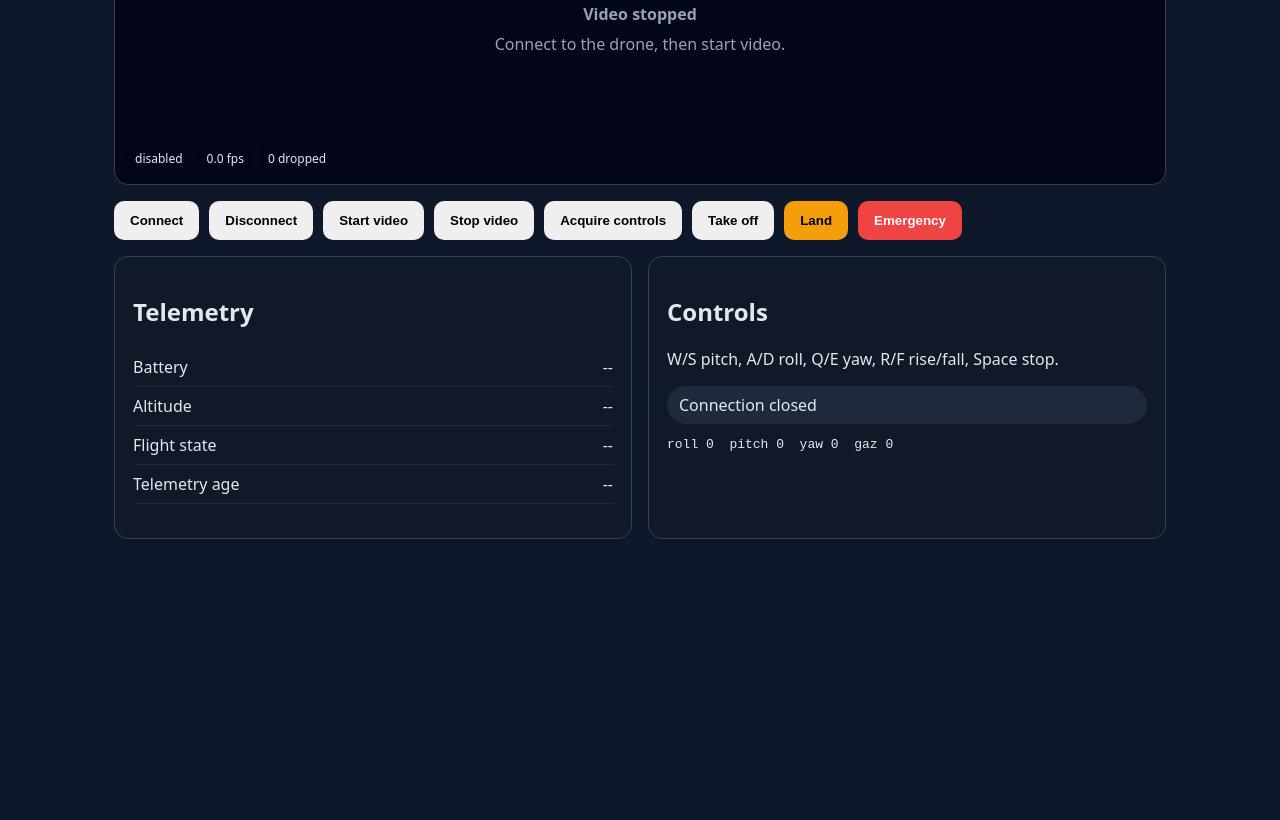
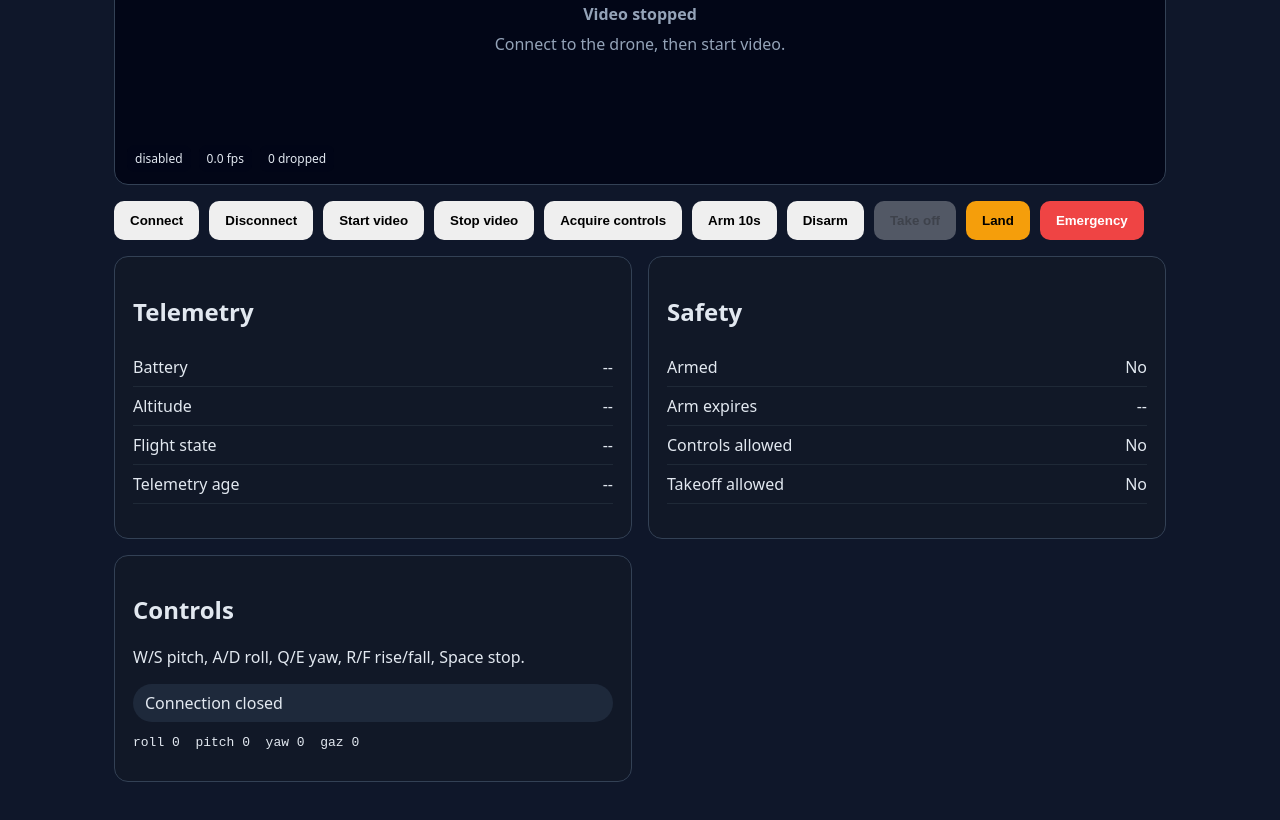
Before and after one commit to guy16510/Bebop-web, a website: page public/index.html in a window 1280 px wide. Shown: the part 548-1368 px from the top of the page. Before the commit the page ends 1149 px from the top, so only its background shows below. Drawn offline with Linux system fonts and the light colour scheme.

Commit message:
Add visible arm and safety controls

```diff
--- a/public/index.html
+++ b/public/index.html
@@ -35,7 +35,9 @@
       <button data-action="video-start">Start video</button>
       <button data-action="video-stop">Stop video</button>
       <button data-action="acquire">Acquire controls</button>
-      <button data-action="takeoff">Take off</button>
+      <button data-action="arm">Arm 10s</button>
+      <button data-action="disarm">Disarm</button>
+      <button id="takeoff-button" data-action="takeoff" disabled>Take off</button>
       <button class="land" data-action="land">Land</button>
       <button class="danger" data-action="emergency">Emergency</button>
     </section>
@@ -51,6 +53,16 @@
         </dl>
       </article>
       <article>
+        <h2>Safety</h2>
+        <dl>
+          <div><dt>Armed</dt><dd id="armed">No</dd></div>
+          <div><dt>Arm expires</dt><dd id="arm-expires">--</dd></div>
+          <div><dt>Controls allowed</dt><dd id="controls-allowed">No</dd></div>
+          <div><dt>Takeoff allowed</dt><dd id="takeoff-allowed">No</dd></div>
+        </dl>
+        <ul id="safety-warnings"></ul>
+      </article>
+      <article>
         <h2>Controls</h2>
         <p>W/S pitch, A/D roll, Q/E yaw, R/F rise/fall, Space stop.</p>
         <div id="pilot-status" class="status">Controls not acquired</div>
```
